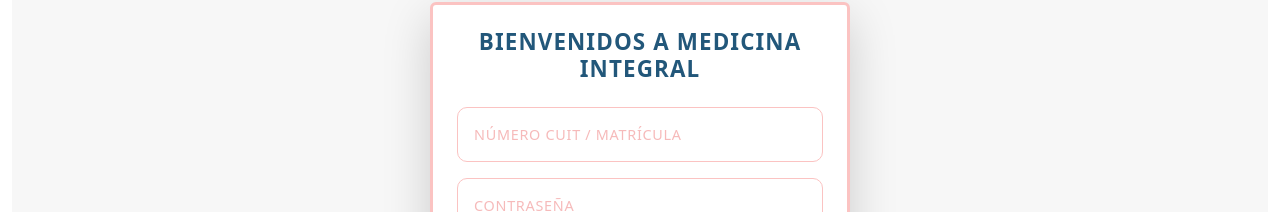
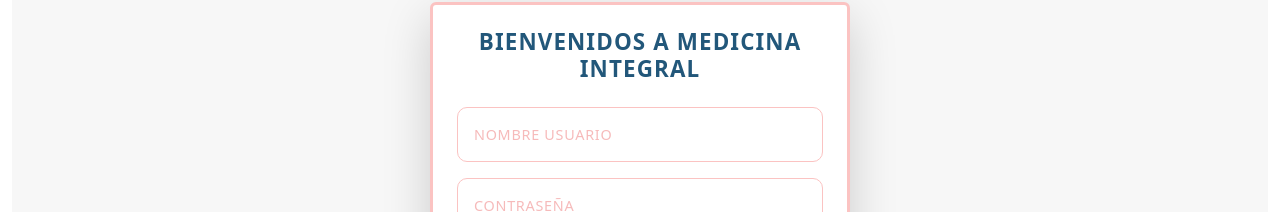
Before and after one commit to DesApp-2025c2-Grupo-X/DesApp2025c2-Prestadores-Grupo-11, a React (Vite) app in the folder Prestadores-Grupo11/: page /login in a window 1280 px wide. Shown: the part 255-467 px from the top of the page. Built offline with nearby package versions, Linux system fonts and the light colour scheme.

Commit message:
El placeholder de inicio de sesion ahora dice username

```diff
--- a/Prestadores-Grupo11/src/pages/Login.jsx
+++ b/Prestadores-Grupo11/src/pages/Login.jsx
@@ -101,7 +101,7 @@ export default function LoginPage() {
                 <input
                   type="text"
                   className="form-control custom-input"
-                  placeholder="NÚMERO CUIT / MATRÍCULA"
+                  placeholder="NOMBRE USUARIO"
                   value={username}
                   onChange={(e) => setUsername(e.target.value)}
                   autoComplete="username"
```
